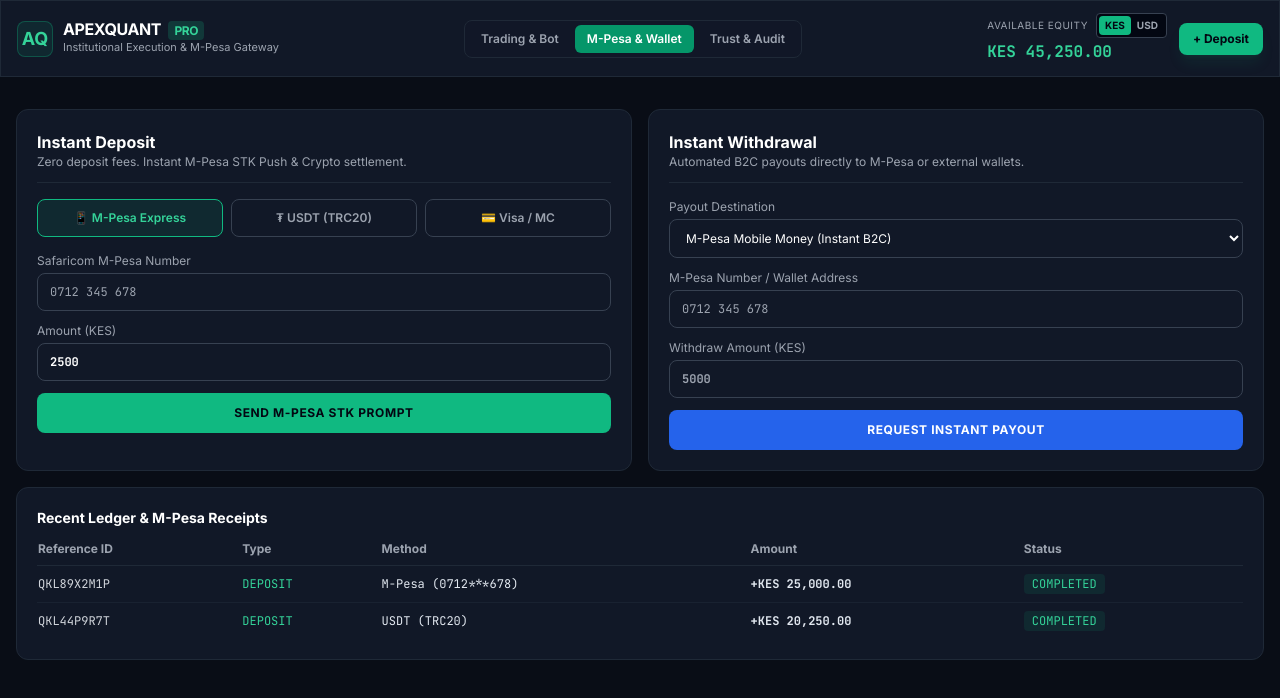
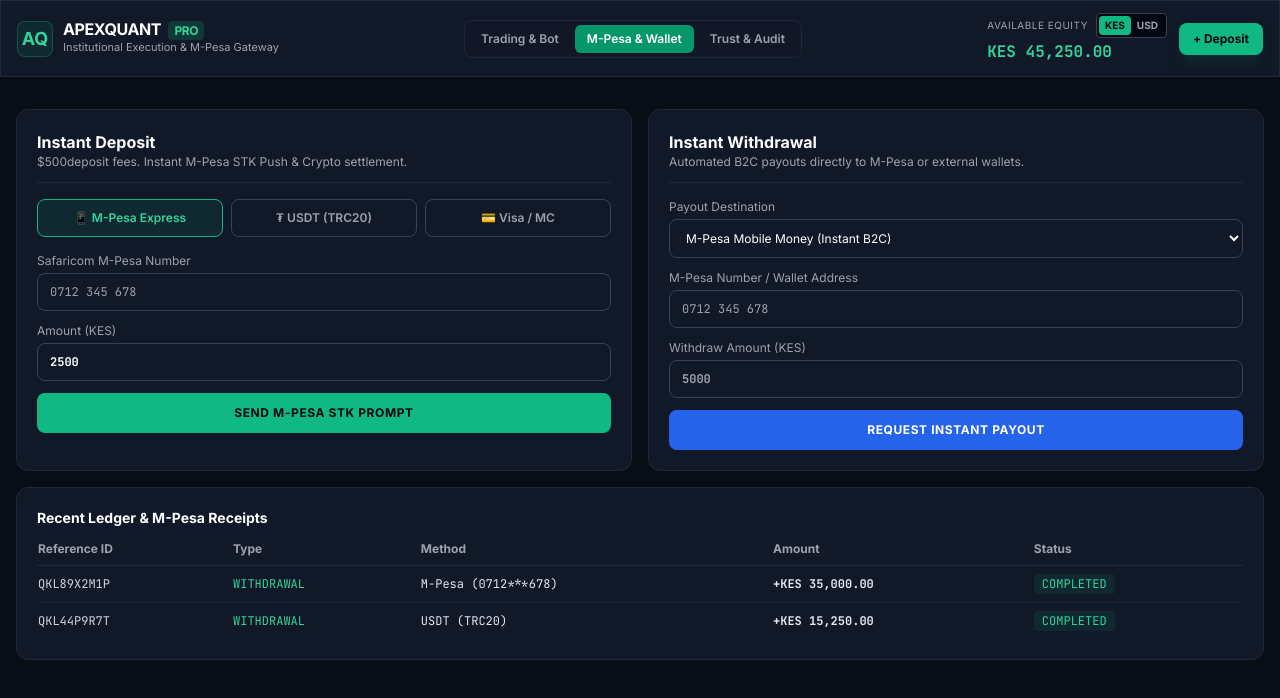
Before and after one commit to tradinghubzone/Gtrade, a plain HTML site: page index.html in a window 1280 px wide. Both pictures are taken after a click on the button "M-Pesa & Wallet". Drawn offline with nearby package versions, Linux system fonts and the light colour scheme; a script that the page names is missing.

Commit message:
Update index.html

```diff
--- a/index.html
+++ b/index.html
@@ -206,7 +206,7 @@
         <div class="glass-panel rounded-xl p-5 space-y-4">
           <div class="border-b border-gray-800 pb-3">
             <h2 class="font-bold text-white text-base">Instant Deposit</h2>
-            <p class="text-xs text-gray-400">Zero deposit fees. Instant M-Pesa STK Push & Crypto settlement.</p>
+            <p class="text-xs text-gray-400">$500deposit fees. Instant M-Pesa STK Push & Crypto settlement.</p>
           </div>
 
           <div class="grid grid-cols-3 gap-2 text-xs font-semibold">
@@ -294,16 +294,16 @@
             <tbody id="tx-history-body" class="divide-y divide-gray-800/60 mono">
               <tr>
                 <td class="py-2.5 text-gray-300">QKL89X2M1P</td>
-                <td class="py-2.5 text-emerald-400">DEPOSIT</td>
+                <td class="py-2.5 text-emerald-400">WITHDRAWAL</td>
                 <td class="py-2.5">M-Pesa (0712***678)</td>
-                <td class="py-2.5 font-bold">+KES 25,000.00</td>
+                <td class="py-2.5 font-bold">+KES 35,000.00</td>
                 <td class="py-2.5"><span class="bg-emerald-500/10 text-emerald-400 px-2 py-0.5 rounded">COMPLETED</span></td>
               </tr>
               <tr>
                 <td class="py-2.5 text-gray-300">QKL44P9R7T</td>
-                <td class="py-2.5 text-emerald-400">DEPOSIT</td>
+                <td class="py-2.5 text-emerald-400">WITHDRAWAL</td>
                 <td class="py-2.5">USDT (TRC20)</td>
-                <td class="py-2.5 font-bold">+KES 20,250.00</td>
+                <td class="py-2.5 font-bold">+KES 15,250.00</td>
                 <td class="py-2.5"><span class="bg-emerald-500/10 text-emerald-400 px-2 py-0.5 rounded">COMPLETED</span></td>
               </tr>
             </tbody>
```
